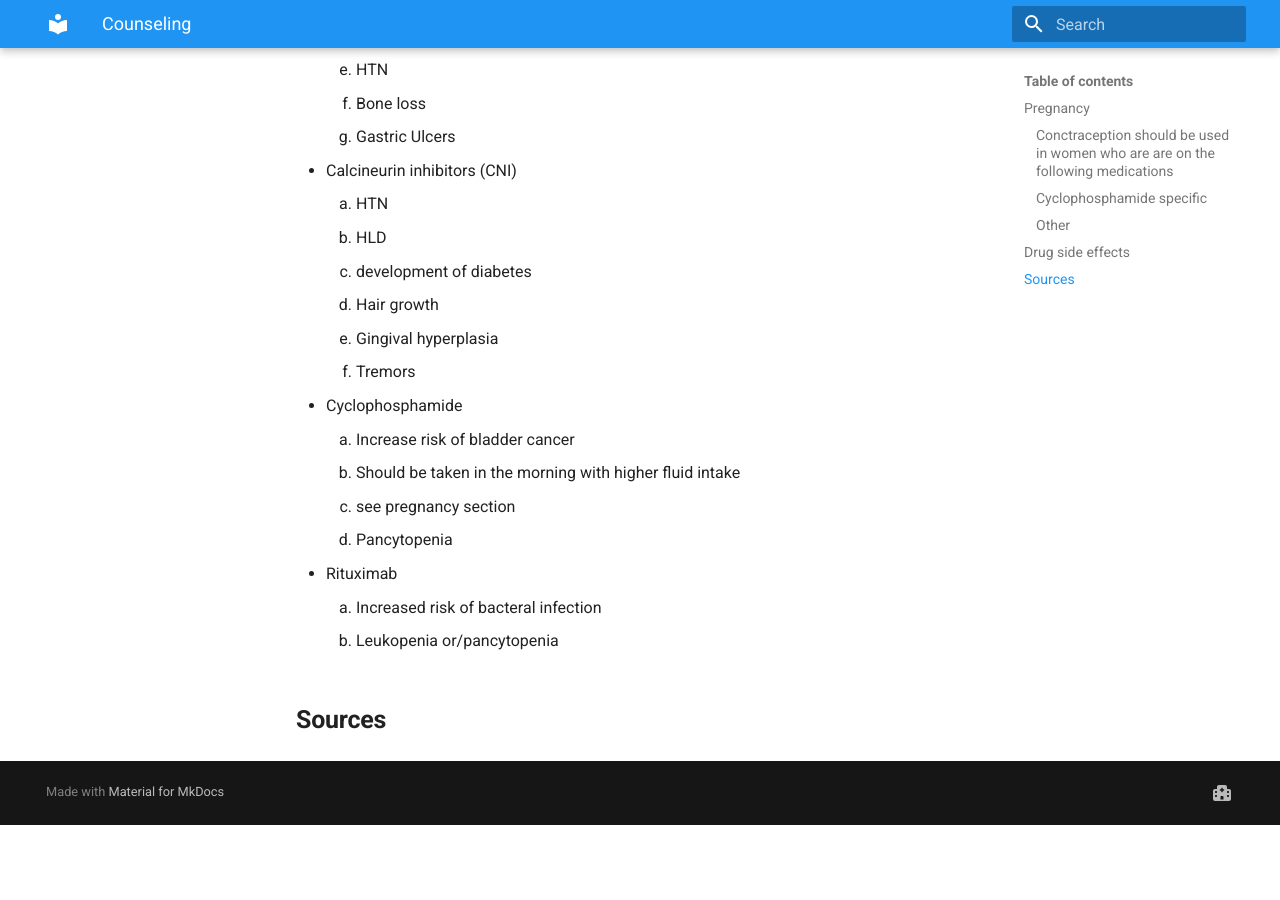
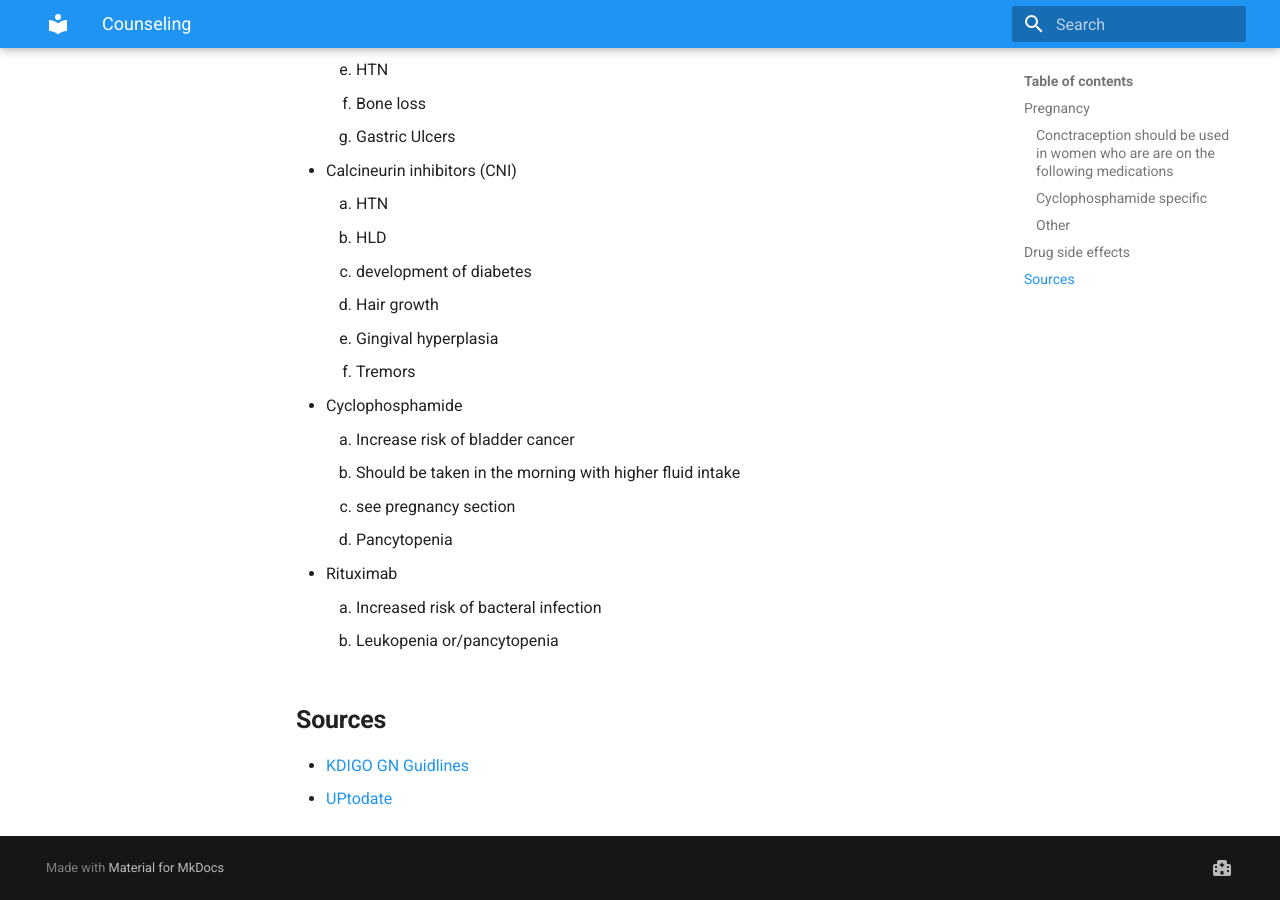
Before and after one commit to TTUNEPH2025/GN, an MkDocs documentation site: the page built from docs/Counseling.md, in a window 1280 px wide and 900 px high, scrolled down 1490 px. Built offline with MkDocs 1.6.1 and Material for MkDocs 9.7.7, drawn with Linux system fonts in a browser that asks for light colours; before the commit the page ends 2315 px from its top, so only the background shows below that.

Commit message:
Update Counseling.md

```diff
--- a/docs/Counseling.md
+++ b/docs/Counseling.md
@@ -44,3 +44,5 @@
     1. Increased risk of bacteral infection
     2. Leukopenia or/pancytopenia
 ## **Sources**
+ * [KDIGO GN Guidlines](https://kdigo.org/guidelines/gd/)
+ * [UPtodate](https://www-uptodate-com.ezproxy.ttuhsc.edu/contents/cyclophosphamide-drug-information?source=auto_suggest&selectedTitle=1~1---1~4---cyclopho&search=cyclophosphamide#F49296864)
```
